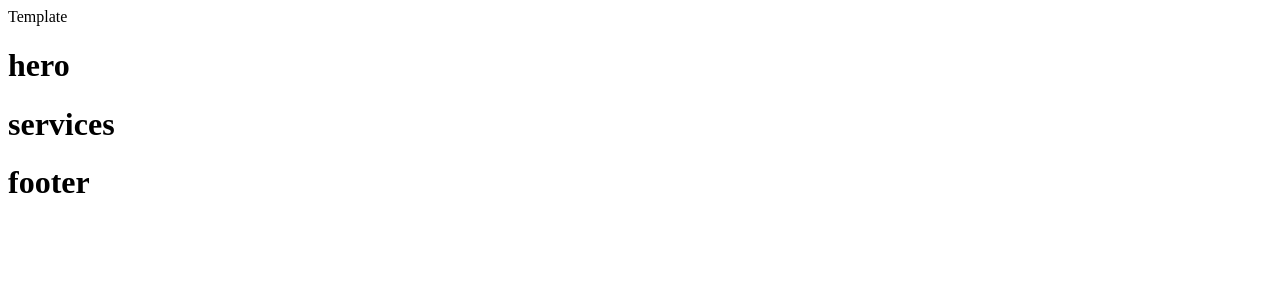
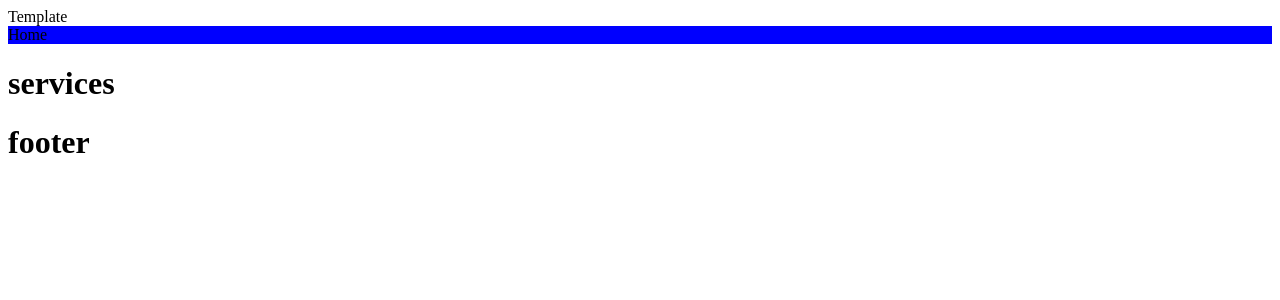
Before and after one commit to tonylintonylin/agency-landing, a React (Create React App) app: page / in a window 1280 px wide. Shown: the top 300 px of the page. Built offline with nearby package versions, Linux system fonts and the light colour scheme.

Commit message:
added styles

```diff
--- a/src/App.js
+++ b/src/App.js
@@ -1,6 +1,7 @@
 import HeroSection from "./HeroSection";
 import ServicesSection from "./ServicesSection";
 import FooterSection from "./FooterSection";
+import "./styles.css";
 
 function App() {
   return (
--- a/src/HeroSection.js
+++ b/src/HeroSection.js
@@ -1,5 +1,5 @@
 function HeroSection() {
-  return <h1>hero</h1>;
+  return <div className="hero-section">Home</div>;
 }
 
 export default HeroSection;
--- /dev/null
+++ b/src/styles.css
@@ -0,0 +1,3 @@
+.hero-section {
+  background-color: blue;
+}
```
